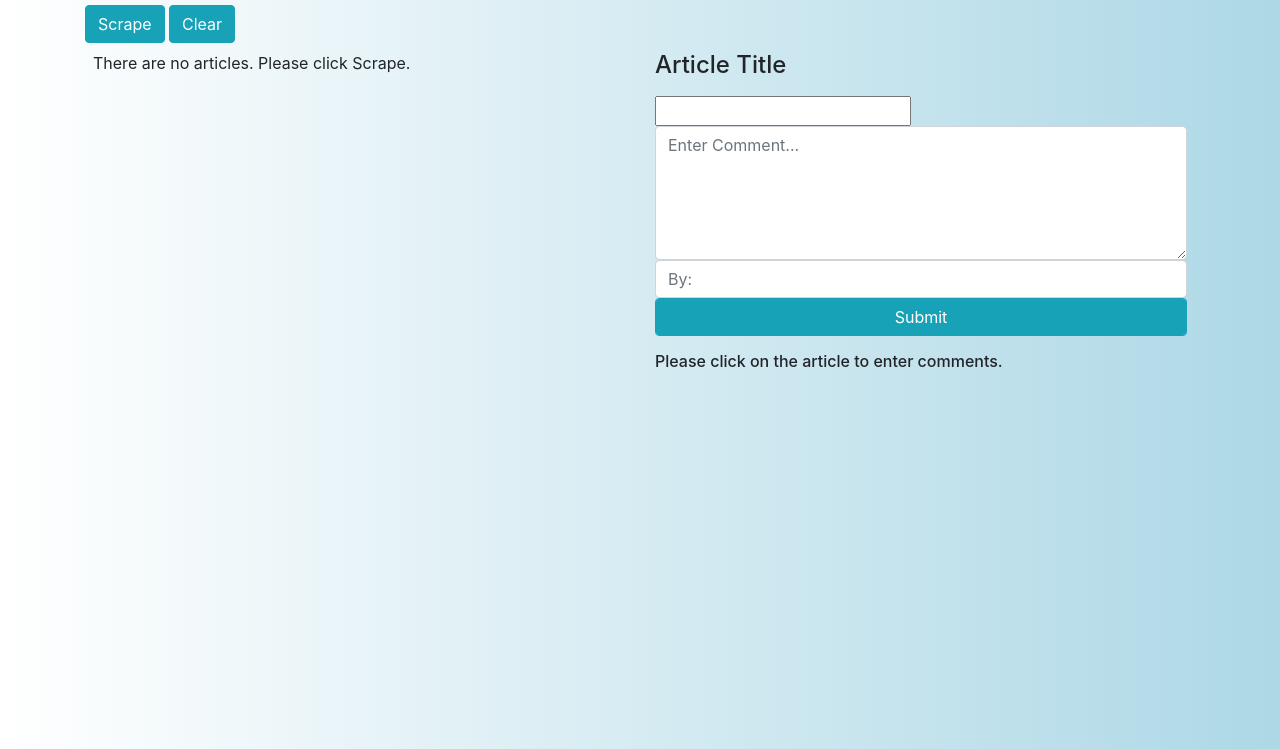
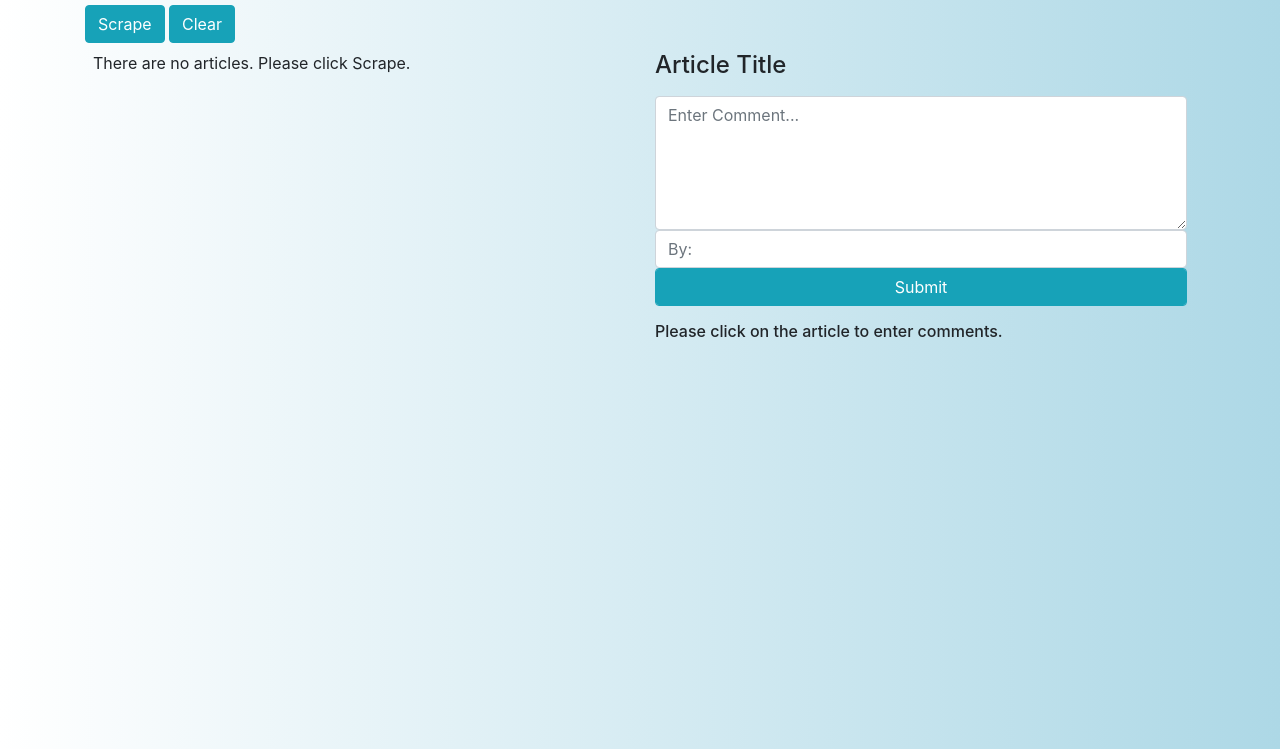
Before and after one commit to shirleyjambu/Scraper, a website: page public/index.html in a window 1280 px wide. Shown: the part 51-800 px from the top of the page. Drawn offline with nearby package versions, Linux system fonts and the light colour scheme; no server answers.

Commit message:
Masked hidden

```diff
--- a/public/index.html
+++ b/public/index.html
@@ -44,7 +44,7 @@
       </div>
 
       <form id="commentForm" class="form-group">
-        <input type="text" id="article_id" name="article_id">
+        <input type="hidden" id="article_id" name="article_id">
         <textarea class="form-control" rows="5" id="userComment" name="userComment" placeholder="Enter Comment..."></textarea>
         <input type="text" class="form-control" placeholder="By:" id="by" name="by">
         <button id="saveComment" class="form-control btn-info">Submit</button>
```
